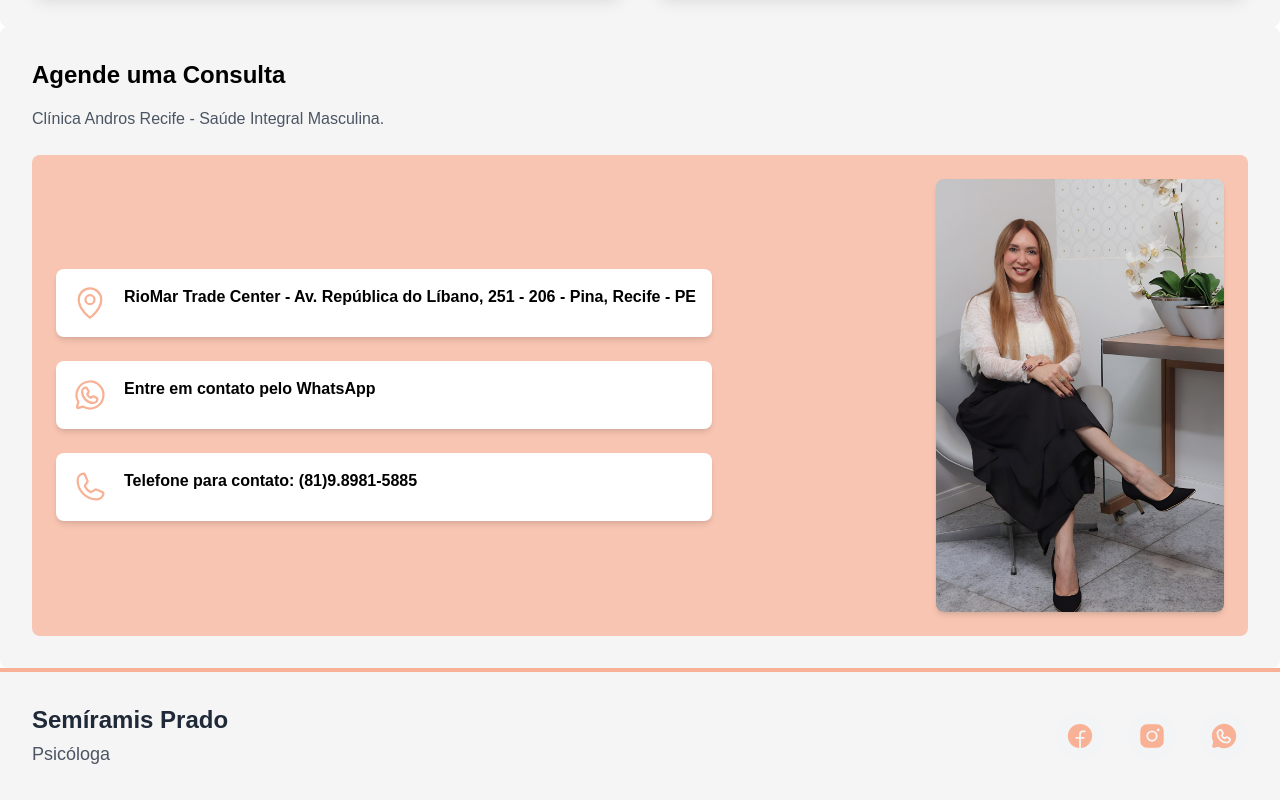
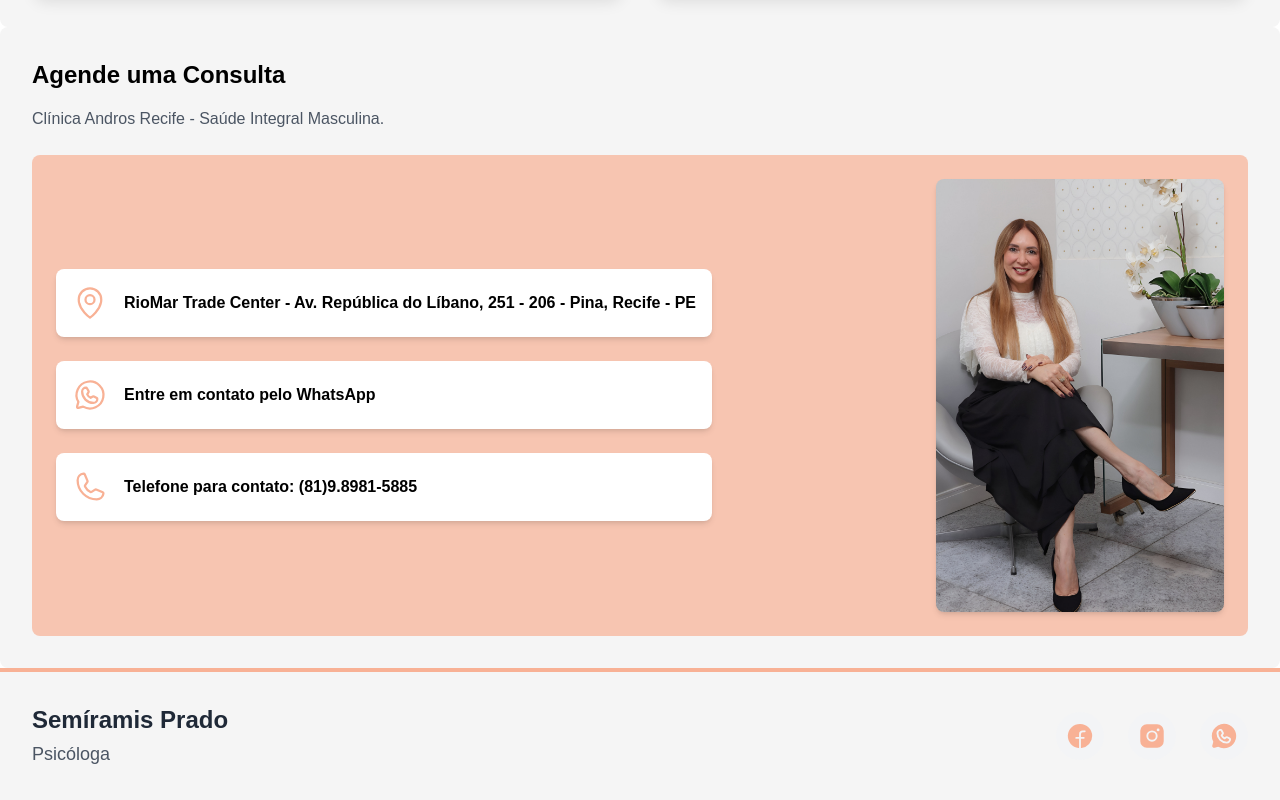
Before and after one commit to DeborahLyra/psychologist-landing-page, a React (Vite) app: page / in a window 1280 px wide. Shown: the part 1466-2266 px from the top of the page. Built offline with nearby package versions, Linux system fonts and the light colour scheme; a web font is replaced by a local one.

Commit message:
bug fixed

```diff
--- a/src/components/contact/Contact.tsx
+++ b/src/components/contact/Contact.tsx
@@ -39,7 +39,7 @@ export function Contact() {
                                 href={item.link}
                                 target="_blank"
                                 rel="noopener noreferrer"
-                                className="flex items-start gap-4 p-4 bg-white rounded-lg shadow-md hover:shadow-lg  transition-transform transform hover:scale-105"
+                                className="flex items-center gap-4 p-4 bg-white rounded-lg shadow-md hover:shadow-lg  transition-transform transform hover:scale-105"
                             >
                                 <IconComponent size={36} className="text-roseTea" />
                                 <p className="text-md font-semibold text-gray-700transition-colors">
```
